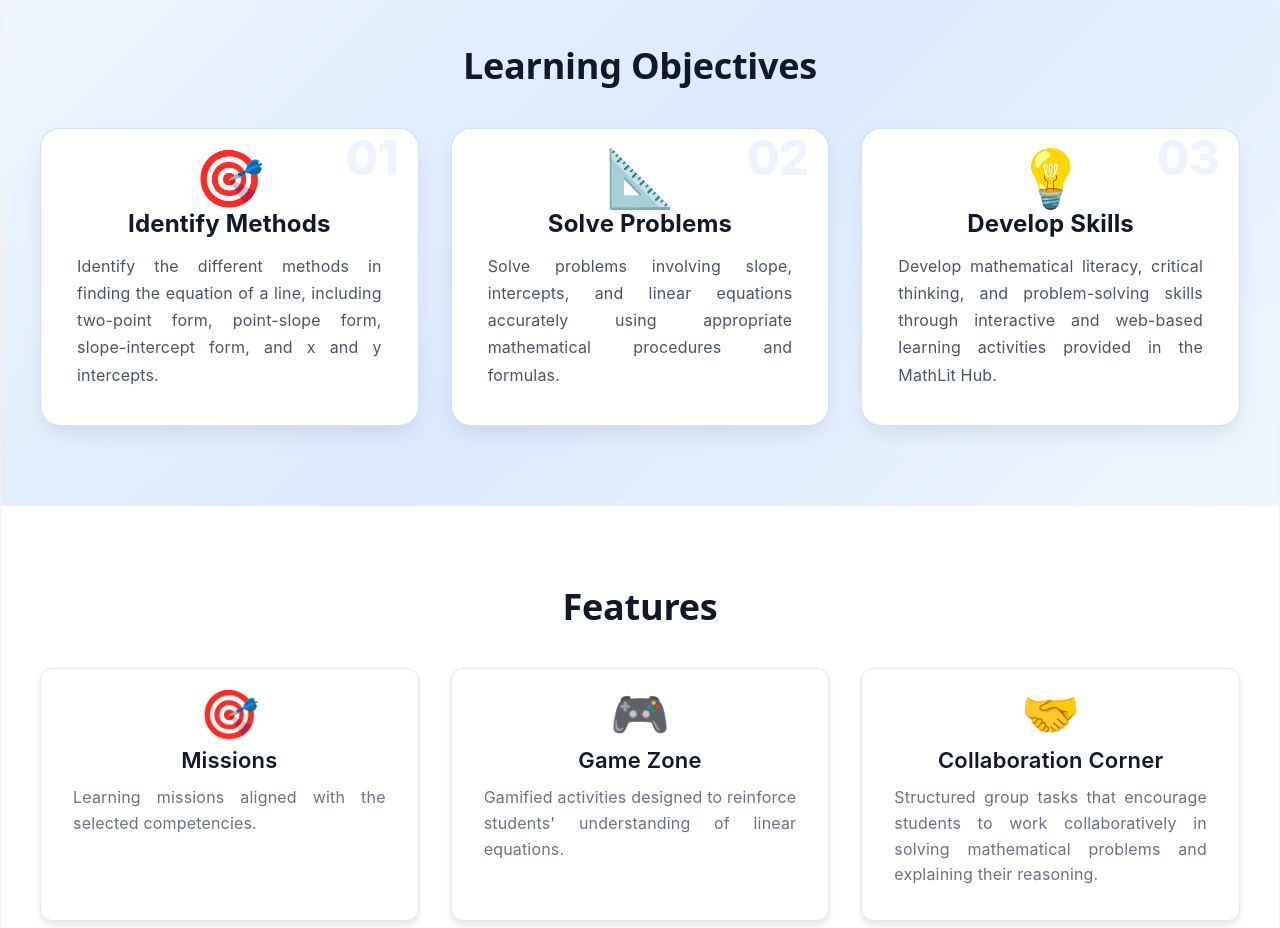
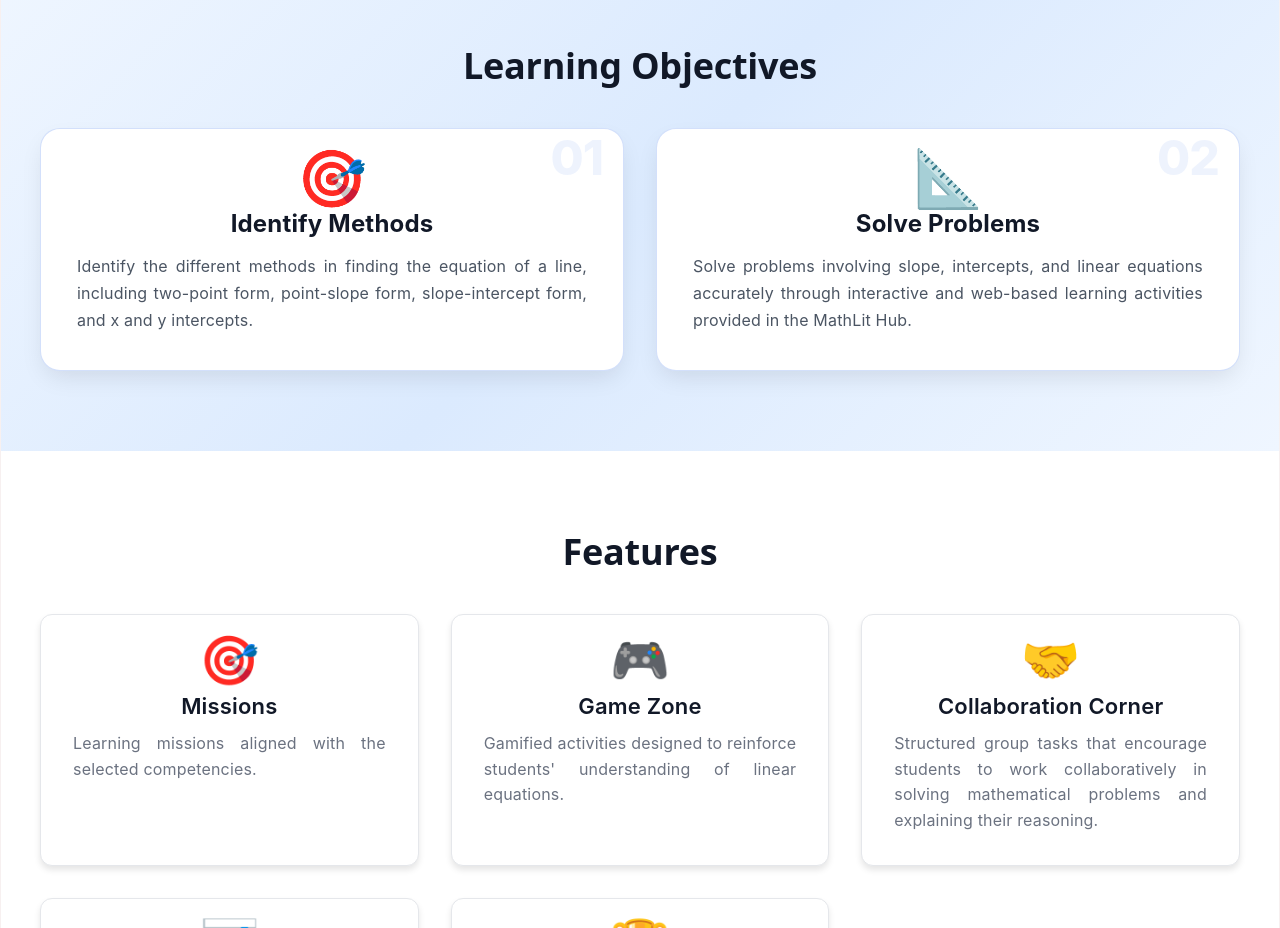
Before and after one commit to chazzzzz01/MathLit-Hub, a React (Vite) app: page /about in a window 1280 px wide. Shown: the part 1300-2228 px from the top of the page. Built offline with nearby package versions, Linux system fonts and the light colour scheme; no server answers.

Commit message:
fix objectives

```diff
--- a/src/landingmenu/aboutus.jsx
+++ b/src/landingmenu/aboutus.jsx
@@ -73,18 +73,11 @@ const AboutUs = () => {
               <div style={styles.objectiveIcon}>📐</div>
               <h3 style={styles.objectiveTitle}>Solve Problems</h3>
               <p style={styles.objectiveText}>
-                Solve problems involving slope, intercepts, and linear equations accurately using appropriate mathematical procedures and formulas.
+                Solve problems involving slope, intercepts, and linear equations accurately through interactive and web-based learning activities provided in the MathLit Hub.
               </p>
             </div>
 
-            <div style={styles.objectiveCard}>
-              <div style={styles.objectiveNumber}>03</div>
-              <div style={styles.objectiveIcon}>💡</div>
-              <h3 style={styles.objectiveTitle}>Develop Skills</h3>
-              <p style={styles.objectiveText}>
-                Develop mathematical literacy, critical thinking, and problem-solving skills through interactive and web-based learning activities provided in the MathLit Hub.
-              </p>
-            </div>
+
           </div>
         </div>
       </section>
```
